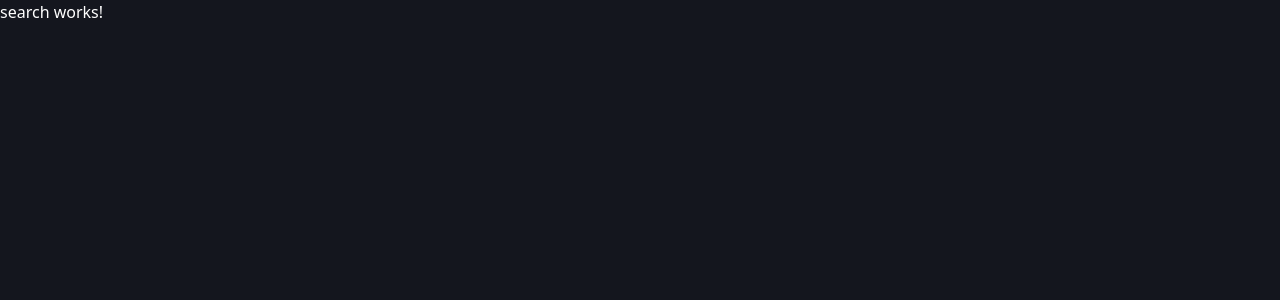
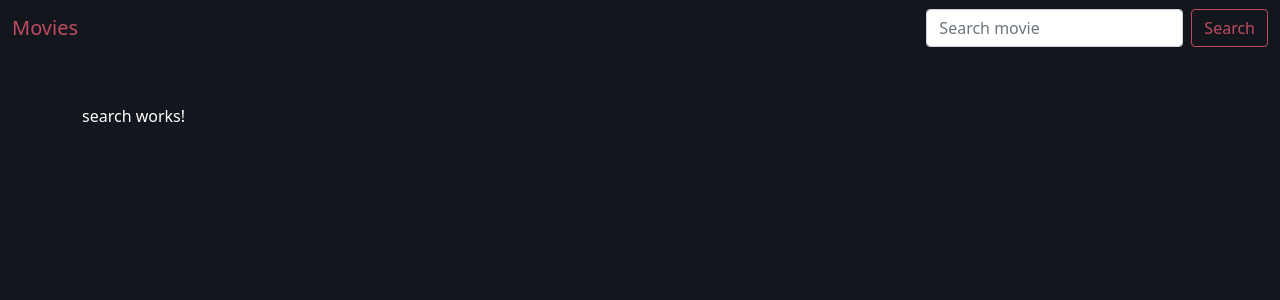
Before and after one commit to dev-ignacio-h/peliculasApp, an Angular app: page /search/1 in a window 1280 px wide. Shown: the top 300 px of the page. Built offline with nearby package versions, Linux system fonts and the light colour scheme; no server answers.

Commit message:
CREATE navbar component

```diff
--- a/src/app/app.component.html
+++ b/src/app/app.component.html
@@ -1 +1,6 @@
-<router-outlet></router-outlet>
+<!-- Navbar -->
+<app-navbar></app-navbar>
+
+<div class="container mt-5">
+  <router-outlet></router-outlet>
+</div>
--- a/src/app/app.module.ts
+++ b/src/app/app.module.ts
@@ -1,3 +1,4 @@
+import { ComponentsModule } from './components/components.module';
 import { BrowserModule } from '@angular/platform-browser';
 import { NgModule } from '@angular/core';
 import { HttpClientModule }  from '@angular/common/http';
@@ -12,7 +13,8 @@
   imports: [
     BrowserModule,
     HttpClientModule,
-    AppRoutingModule
+    AppRoutingModule,
+    ComponentsModule
   ],
   providers: [],
   bootstrap: [AppComponent]
--- /dev/null
+++ b/src/app/components/navbar/navbar.component.html
@@ -0,0 +1,19 @@
+<nav class="navbar navbar-expand-sm">
+  <div class="container-fluid">
+    <a class="navbar-brand" routerLink="/home">Movies</a>
+
+    <div class="collapse navbar-collapse" id="navbarSupportedContent">
+
+      <ul class="navbar-nav me-auto mb-2 mb-lg-0"></ul>
+      <form class="d-flex">
+        <input
+          class="form-control me-2"
+          type="search"
+          placeholder="Search movie"
+          aria-label="Search"
+        />
+        <button class="btn btn-outline-success" type="submit">Search</button>
+      </form>
+    </div>
+  </div>
+</nav>
--- /dev/null
+++ b/src/app/components/navbar/navbar.component.ts
@@ -0,0 +1,15 @@
+import { Component, OnInit } from '@angular/core';
+
+@Component({
+  selector: 'app-navbar',
+  templateUrl: './navbar.component.html',
+  styleUrls: ['./navbar.component.css']
+})
+export class NavbarComponent implements OnInit {
+
+  constructor() { }
+
+  ngOnInit(): void {
+  }
+
+}
```
Also changed, not shown: src/app/components/components.module.ts (+10 -2 lines), src/app/components/navbar/navbar.component.css (added).
